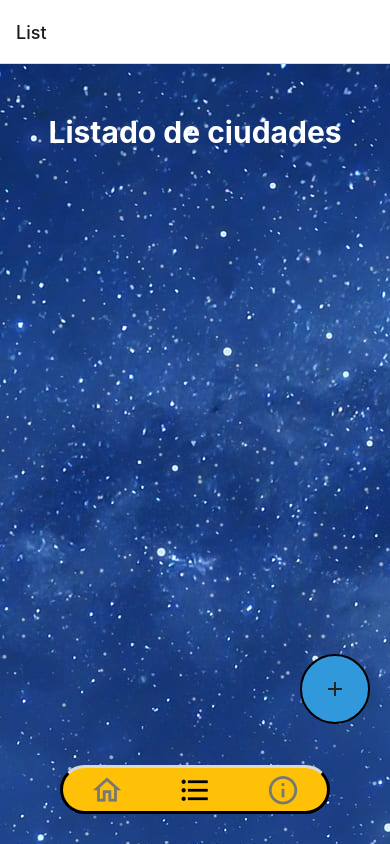
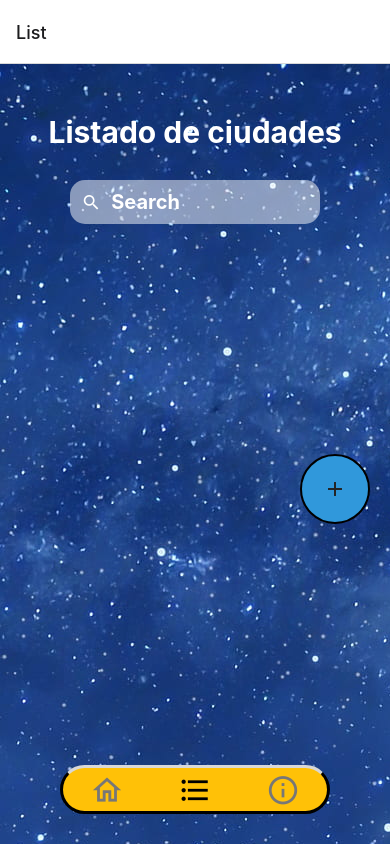
Before and after one commit to Fergabrielp/Climapp, a React Native app: screen /ListStack in a window 390 px wide. Built offline with nearby package versions, Linux system fonts and the light colour scheme.

Commit message:
agregado buscador ciudades y  chequea que sea distinta la ciudad

```diff
--- a/app/components/List.js
+++ b/app/components/List.js
@@ -3,9 +3,13 @@ import { Icon } from 'react-native-elements'
 import { View, Text, StyleSheet, FlatList, ImageBackground, TouchableOpacity} from 'react-native'
 import AsyncStorage from '@react-native-async-storage/async-storage';
 import { useIsFocused } from '@react-navigation/native';
+import SearchBar from './SearchBar';
 
 const List = ({navigation}) => {
   const[ciudadesGuardadas, setCiudadesGuardadas] = useState([{}]);
+  const [searchPhrase, setSearchPhrase] = useState("");
+  const [clicked, setClicked] = useState(false);
+
   const isFocused = useIsFocused();
 
   useEffect(() => {
@@ -26,10 +30,7 @@ const List = ({navigation}) => {
     try {
       const jsonValue = await AsyncStorage.getItem('ciudades')
       if( jsonValue != null ) {
-            // console.log("------ en List ---------");
-            // console.log(jsonValue);
         setCiudadesGuardadas(JSON.parse(jsonValue));
-            // console.log(JSON.parse(jsonValue));
       }else {
         console.log("no hay ciudades guardadas");
       }
@@ -40,17 +41,16 @@ const List = ({navigation}) => {
   }
 
   const eliminarCiudad = (ItemId) => {
-        // console.log("desde eliminar ciudadesGuardadas");
-        // console.log(ItemId);
     setCiudadesGuardadas( (ciudadesGuardadas) => {
       return ciudadesGuardadas.filter( ciudad => (ciudad.id != ItemId) );
     })
     storeData(ciudadesGuardadas);
-        // console.log("desde eliminar ciudadesGuardadas");
-        // console.log(ciudadesGuardadas);
   };
 
-    const renderItem = ({ item }) => (
+  const renderItem = ({ item }) => {
+  // si no tengo que aplicar filtro
+  if (searchPhrase === "") {
+    return (
       <View style={styles.itemsBox} key={`${item.id}lista`}>
         <View style={styles.listaItem} key={`${item.id}bloque`}>
           <Text style={styles.listaItemName} key={`${item.id}name`}>{item.name}</Text>
@@ -70,30 +70,67 @@ const List = ({navigation}) => {
           </TouchableOpacity>
         </View>
       </View>
-    );
+    )
+  }
+  // si ingresaron una ciudad en el buscador
+  if (item.name.toUpperCase().includes(searchPhrase.toUpperCase())) {
+    return (
+      <View style={styles.itemsBox} key={`${item.id}lista`}>
+        <View style={styles.listaItem} key={`${item.id}bloque`}>
+          <Text style={styles.listaItemName} key={`${item.id}name`}>{item.name}</Text>
+          <TouchableOpacity
+            style={styles.listaItemButton}
+            onPress={()=> {navigation.navigate('Clima',{lat: item.lat, lon: item.lon, name: item.name });}}
+            key={`${item.id}clima`}
+            >
+            <Icon name="weather-cloudy" type='material-community' color='#FFF' key={`${item.id}icon1`}/>
+          </TouchableOpacity>
+          <TouchableOpacity
+            style={styles.listaItemButton}
+            onPress={()=> {eliminarCiudad(item.id)}}
+            key={`${item.id}eliminar`}
+            >
+            <Icon name="trash-can-outline" type='material-community' color='#FFF' key={`${item.id}icon2`}/>
+          </TouchableOpacity>
+        </View>
+      </View>
+    )
+  }
+
+};
 
 const ciudadesAMostrar = ciudadesGuardadas.filter(item => item.hasOwnProperty('id'));
 
 return (
   <View style={styles.container}>
     <ImageBackground source={require('../assets/img/background.jpg')} style={styles.img}>
-                <View style={styles.container_title}>
+      {/* si esta el buscador no escribo el titulo  */}
+      {!clicked  && (<View style={styles.container_title}>
         <Text style={styles.title}>Listado de ciudades</Text>
-                </View>
-
-                <FlatList style={styles.container_flat}
+      </View>)}
+      <SearchBar style={styles.searchBar}
+        clicked={clicked}
+        setClicked={setClicked}
+        searchPhrase={searchPhrase}
+        setSearchPhrase={setSearchPhrase}
+        />
+      <View style={styles.container_flat}
+        onStartShouldSetResponder={() => {
+          setClicked(false);
+        }}
+      >
+        <FlatList  style={styles.flatList}
           data={ciudadesAMostrar}
           renderItem={renderItem}
           keyExtractor={ciudad => ciudad.id}
           />
-
+      </View>
       <TouchableOpacity
           style={styles.btn}
           activeOpacity={0.6}
           onPress = {() => navigation.navigate('Search')}
       >
           <Icon name="plus" type='material-community'/>
-
       </TouchableOpacity>
     </ImageBackground>
   </View>
@@ -124,6 +161,13 @@ const styles = StyleSheet.create({
     container_flat:{
         marginBottom: 20,
         width: '80%',
+        // width: '100%',
+    },
+    flatList:{
+      // marginBottom: 20,
+    },
+    searchBar:{
+      // width: '60%'
     },
     itemsBox:{
         // backgroundColor: '#F21',
@@ -168,15 +212,20 @@ const styles = StyleSheet.create({
     btn: {
         backgroundColor: '#3098DB',
         justifyContent: 'center',
+
         borderRadius: 100,
         borderWidth: 2,
         height: 70,
         width: 70,
         alignSelf: 'flex-end',
+        // alignSelf: 'flex-start',
+
         right: 20,
-        bottom: 120,
+        top: 200,
+        zIndex: 10,
+        // bottom: 120,
         shadowColor: "#000",
-        elevation: 10
+        elevation: 30
       },
 })
 
--- a/app/components/Search.js
+++ b/app/components/Search.js
@@ -58,10 +58,7 @@ const Search = ({navigation}) => {
     try {
       const jsonValue = await AsyncStorage.getItem('ciudades')
       if( jsonValue != null ) {
-        // console.log("---------------");
-        // console.log(jsonValue);
         setCiudadesGuardadas(JSON.parse(jsonValue));
-        // console.log(JSON.parse(jsonValue));
       }else {
         console.log("no hay ciudades guardadas");
       }
@@ -92,10 +89,19 @@ const Search = ({navigation}) => {
               <TouchableOpacity
                 style={styles.listaItemButtonAccept}
                 onPress={()=> {
-                  // const ciudadesNuevas=[{id: `${element.lat}_${element.lon}`, lat: Number(`${element.lat}`), lon: Number(`${element.lon}`), name:`${element.name}`}];
-                  const ciudadesNuevas=[...ciudadesGuardadas, {id: `${element.lat}_${element.lon}`, lat: Number(`${element.lat}`), lon: Number(`${element.lon}`), name:`${element.name}`}];
-                  setCiudadesGuardadas(ciudadesNuevas);
-                  storeData(ciudadesNuevas);
+                  //si la ciudad no esta ya guardada, la guardo
+                  let repetida = false;
+                  ciudadesGuardadas.forEach( x => {
+                    if(Object.values(x)[0]=== `${element.lat}_${element.lon}`){
+                      repetida = true;
+                    }
+                  })
+                if(!repetida){
+                    // const ciudadesNuevas=[{id: `${element.lat}_${element.lon}`, lat: Number(`${element.lat}`), lon: Number(`${element.lon}`), name:`${element.name}`}];
+                    const ciudadesNuevas=[...ciudadesGuardadas, {id: `${element.lat}_${element.lon}`, lat: Number(`${element.lat}`), lon: Number(`${element.lon}`), name:`${element.name}`}];
+                    setCiudadesGuardadas(ciudadesNuevas);
+                    storeData(ciudadesNuevas);
+                  }
                   // navigation.popToTop();
                   navigation.navigate('List');
                 }}
--- /dev/null
+++ b/app/components/SearchBar.js
@@ -0,0 +1,96 @@
+import React from "react";
+import { StyleSheet, TextInput, View, Keyboard, Button } from "react-native";
+import { Icon } from 'react-native-elements';
+
+const SearchBar = ({clicked, setClicked, searchPhrase, setSearchPhrase}) => {
+
+  return (
+    <View style={styles.container}>
+      <View
+        style={
+           !clicked
+            ? styles.searchBarUnclicked
+            : styles.searchBarClicked
+        }
+      >
+        <Icon name="magnify" type='material-community'
+         color='#FFF' size={20} style={{ marginLeft: 1 }}/>
+
+        <TextInput
+          style={styles.input}
+          placeholder="Search"
+          value={searchPhrase}
+          onChangeText={setSearchPhrase}
+          onFocus={() => {
+            setClicked(true);
+          }}
+        />
+        {clicked && (
+          <Icon name="close-circle-outline" type='material-community'
+          color='#FFF' size={20} style={{ padding: 1 }}
+          onPress={() => {
+                    setSearchPhrase("")
+                }}
+          />
+        )}
+      </View>
+      {clicked && (
+        <View>
+          <Button
+            title="Cerrar"
+            onPress={() => {
+              Keyboard.dismiss();
+              setClicked(false);
+            }}
+          ></Button>
+        </View>
+      )}
+    </View>
+  );
+};
+export default SearchBar;
+
+const styles = StyleSheet.create({
+  container: {
+    // margin: 15,
+    justifyContent: "center",
+    alignItems: "center",
+    flexDirection: "row",
+    width: "80%",
+    // marginTop: 50,
+    marginBottom: 10,
+  },
+  searchBarUnclicked: {
+    padding: 10,
+    flexDirection: "row",
+    width: "80%",
+    // backgroundColor: "#d9dbda",
+    backgroundColor: "#ffffff80",
+
+    borderRadius: 15,
+    alignItems: "center",
+    marginHorizontal: 10,
+    marginTop: 20,
+
+  },
+  searchBarClicked: {
+    padding: 10,
+    flexDirection: "row",
+    width: "70%",
+    // backgroundColor: "#d9dbda",
+    backgroundColor: "#ffffff80",
+    borderRadius: 15,
+    alignItems: "center",
+    justifyContent: "space-evenly",
+    marginHorizontal: 10,
+    marginTop: 20,
+  },
+  input: {
+    fontSize: 20,
+    fontWeight: 'bold',
+    marginLeft: 10,
+    width: "90%",
+    color: '#FFF',
+
+  },
+});
```
Lines whose indentation alone changed are shown as unchanged.
